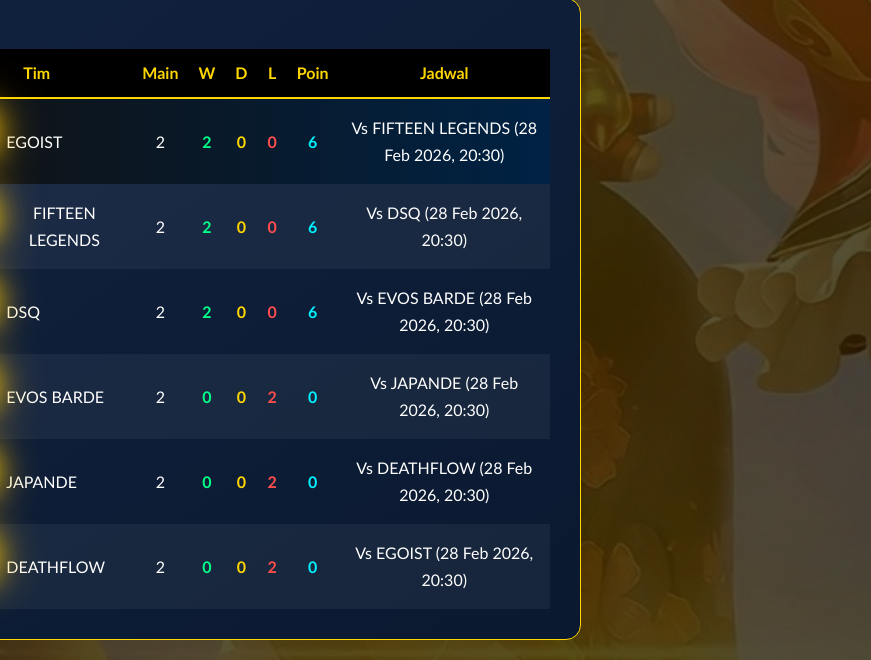
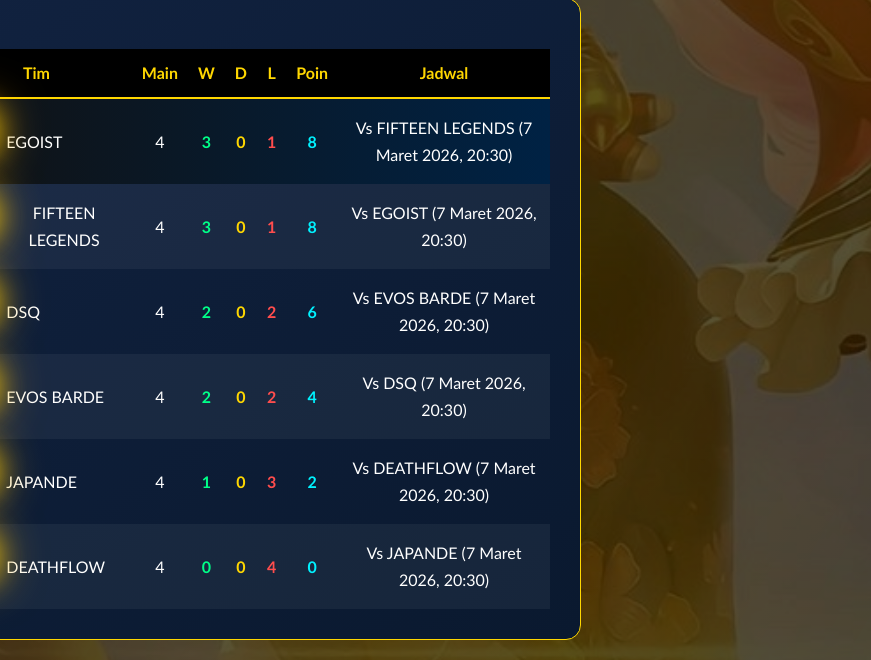
Before and after one commit to dennyjp/DennyAgustiana, a plain HTML site: page index.html in a window 1280 px wide. Shown: the part 1368-2028 px from the top of the page, 409-1280 px from the left. Drawn offline with Linux system fonts and the light colour scheme.

Commit message:
Update index.html

```diff
--- a/index.html
+++ b/index.html
@@ -131,46 +131,46 @@ footer{text-align:center;padding:20px;background:black;border-top:1px solid gold
       </thead>
       <tbody>
         <tr>
-          <td>1</td>
+          <td>2</td>
           <td class="team-cell"><img src="EGOIST.png" class="team-logo"> EGOIST</td>
-          <td>2</td><td class="win">2</td><td class="draw">0</td><td class="lose">0</td>
-          <td class="point">6</td>
-          <td>Vs FIFTEEN LEGENDS (28 Feb 2026, 20:30)</td>
+          <td>4</td><td class="win">3</td><td class="draw">0</td><td class="lose">1</td>
+          <td class="point">8</td>
+          <td>Vs FIFTEEN LEGENDS (7 Maret 2026, 20:30)</td>
         </tr>
         <tr>
-          <td>2</td>
+          <td>1</td>
           <td class="team-cell"><img src="FIFTEEN LEGENDS.png" class="team-logo"> FIFTEEN LEGENDS</td>
-          <td>2</td><td class="win">2</td><td class="draw">0</td><td class="lose">0</td>
-          <td class="point">6</td>
-          <td>Vs DSQ (28 Feb 2026, 20:30)</td>
+          <td>4</td><td class="win">3</td><td class="draw">0</td><td class="lose">1</td>
+          <td class="point">8</td>
+          <td>Vs EGOIST (7 Maret 2026, 20:30)</td>
         </tr>
         <tr>
           <td>3</td>
           <td class="team-cell"><img src="DSQ.png" class="team-logo"> DSQ</td>
-          <td>2</td><td class="win">2</td><td class="draw">0</td><td class="lose">0</td>
+          <td>4</td><td class="win">2</td><td class="draw">0</td><td class="lose">2</td>
           <td class="point">6</td>
-          <td>Vs EVOS BARDE (28 Feb 2026, 20:30)</td>
+          <td>Vs EVOS BARDE (7 Maret 2026, 20:30)</td>
         </tr>
         <tr>
           <td>4</td>
           <td class="team-cell"><img src="EVOS BARDE.png" class="team-logo"> EVOS BARDE</td>
-          <td>2</td><td class="win">0</td><td class="draw">0</td><td class="lose">2</td>
-          <td class="point">0</td>
-          <td>Vs JAPANDE (28 Feb 2026, 20:30)</td>
+          <td>4</td><td class="win">2</td><td class="draw">0</td><td class="lose">2</td>
+          <td class="point">4</td>
+          <td>Vs DSQ (7 Maret 2026, 20:30)</td>
         </tr>
         <tr>
           <td>5</td>
           <td class="team-cell"><img src="JAPANDE.png" class="team-logo"> JAPANDE</td>
-          <td>2</td><td class="win">0</td><td class="draw">0</td><td class="lose">2</td>
-          <td class="point">0</td>
-          <td>Vs DEATHFLOW (28 Feb 2026, 20:30)</td>
+          <td>4</td><td class="win">1</td><td class="draw">0</td><td class="lose">3</td>
+          <td class="point">2</td>
+          <td>Vs DEATHFLOW (7 Maret 2026, 20:30)</td>
         </tr>
         <tr>
           <td>6</td>
           <td class="team-cell"><img src="DEATHFLOW.png" class="team-logo"> DEATHFLOW</td>
-          <td>2</td><td class="win">0</td><td class="draw">0</td><td class="lose">2</td>
+          <td>4</td><td class="win">0</td><td class="draw">0</td><td class="lose">4</td>
           <td class="point">0</td>
-          <td>Vs EGOIST (28 Feb 2026, 20:30)</td>
+          <td>Vs JAPANDE (7 Maret 2026, 20:30)</td>
         </tr>
       </tbody>
     </table>
```
